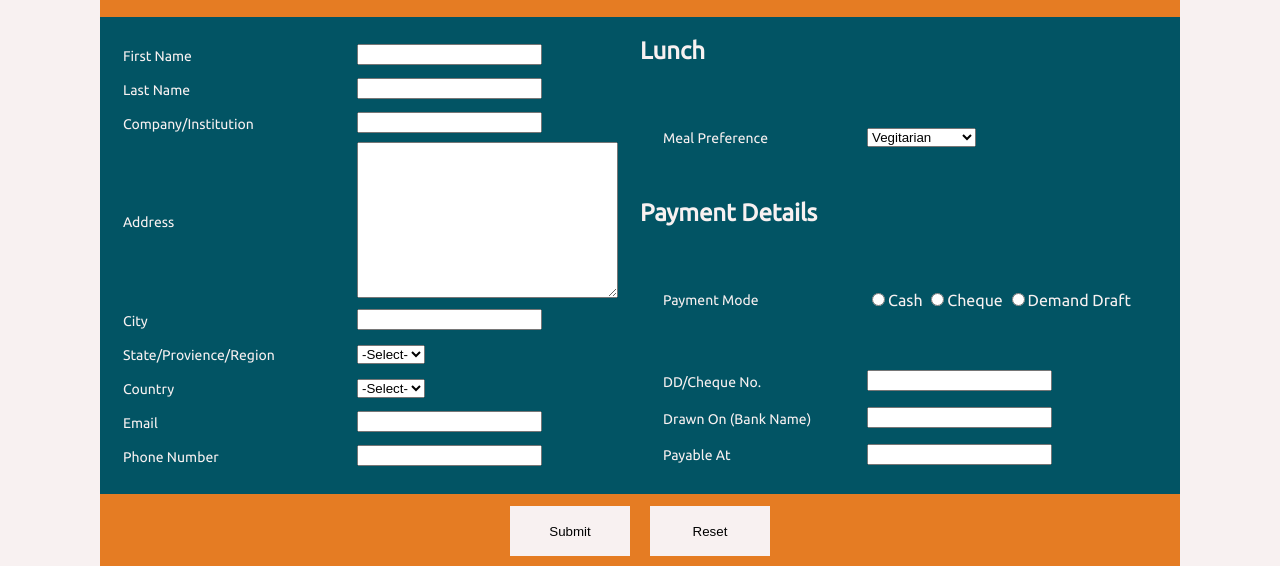
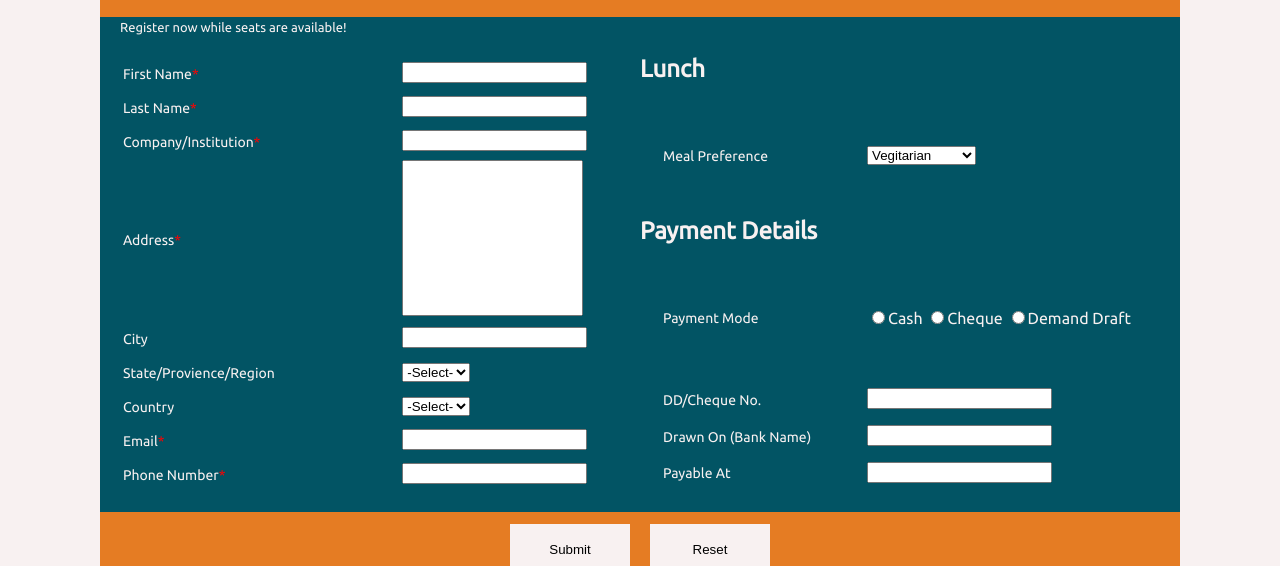
Before and after one commit to dheynoshan/wap.github.io, a plain HTML site: page Lab4/workshop-registration.html in a window 1280 px wide. Shown: the part 83-649 px from the top of the page. Drawn offline with Linux system fonts and the light colour scheme.

Commit message:
Lab 4 fixes

```diff
--- a/Lab4/styles.css
+++ b/Lab4/styles.css
@@ -16,6 +16,17 @@ body{
     width: 50%;
     background-color: #025464;
 }
+.message-container{
+    background-color: #025464;
+    align-items: center;
+}
+.required{
+    color: red;
+}
+
+/* input[type="text"]{
+    width: 50%;
+} */
 
 .split-container{
     display: flex;
@@ -59,6 +70,10 @@ h2{
     height: 30px;
 }
 
+textarea{
+    resize: none;
+}
+
 .footer{
     height: 75px;
     align-items: center;
@@ -89,9 +104,12 @@ a{
     text-decoration: none;
 }
 
-
 .validator-icon{
     width:114px;
     height: 40px;
     padding: 5px;
 }
+.message{
+    font-size: 13px;
+    margin-left: 20px;
+}
--- a/Lab4/workshop-registration.html
+++ b/Lab4/workshop-registration.html
@@ -23,26 +23,30 @@
           </select>
         </div>
         <!-- End of header div -->
+        <div class="message-container">
+          <span class="message">Register now while seats are available!</span>
+        </div>
         <!-- Split container -->
         <div class="split-container">
+            <!-- <span>Register now while seats are available!</span> -->
           <!-- Begining of the left-container -->
           <div class="left-container">
             <table>
               <tr>
-                <td class="label-column"><label>First Name</label></td>
+                <td class="label-column"><label>First Name<span class="required">*</span></label></td>
                 <td class="input-column"><input type="text" name="first-name" /></td>
               </tr>
               <tr>
-                <td class="label-column"><label>Last Name</label></td>
+                <td class="label-column"><label>Last Name<span class="required">*</span></label></td>
                 <td class="input-column"><input type="text" name="last-name" /></td>
               </tr>
               <tr>
-                <td class="label-column"><label>Company/Institution</label></td>
+                <td class="label-column"><label>Company/Institution<span class="required">*</span></label></td>
                 <td class="input-column"><input type="text" name="institute" /></td>
               </tr>
               <tr>
-                <td class="label-column"><label>Address</label></td>
-                <td><textarea name="address" id="address-id" cols="30" rows="10"></textarea></td>
+                <td class="label-column"><label>Address<span class="required">*</span></label></td>
+                <td><textarea name="address" id="address-id" cols="20" rows="10"></textarea></td>
               </tr>
               <tr>
                 <td class="label-column"><label>City</label></td>
@@ -65,11 +69,11 @@
                 </td>
               </tr>
               <tr>
-                <td class="label-column"><label>Email</label></td>
+                <td class="label-column"><label>Email<span class="required">*</span></label></td>
                 <td class="input-column"><input type="email" name="email" id="email-id" /></td>
               </tr>
               <tr>
-                <td class="label-column"><label>Phone Number</label></td>
+                <td class="label-column"><label>Phone Number<span class="required">*</span></label></td>
                 <td class="input-column"><input type="text" name="phone" /></td>
               </tr>
             </table>
```
